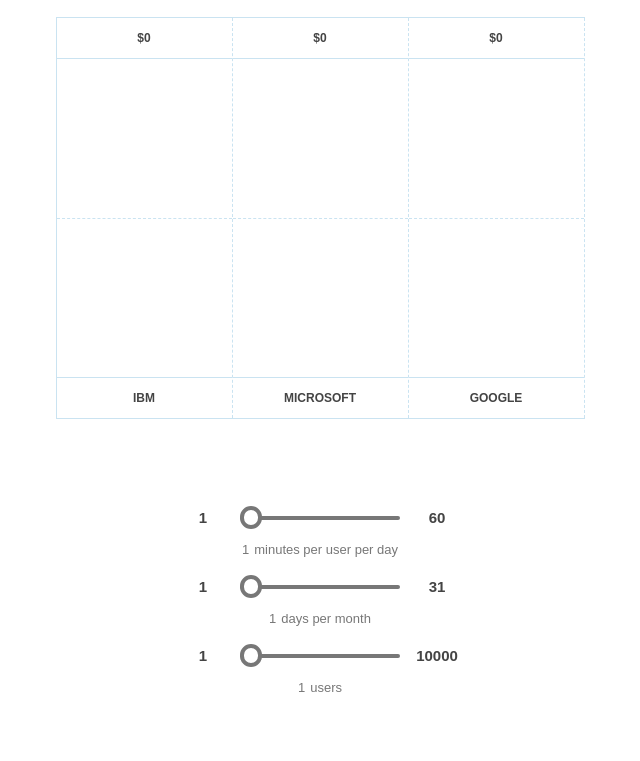
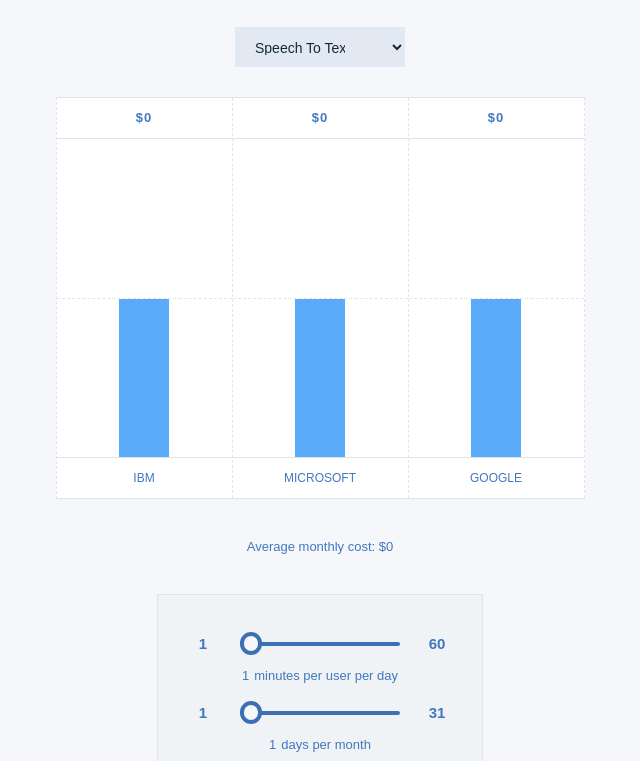
Before and after one commit to antonmc/comparison, a website: page public/index.html in a window 1280 px wide. Shown: the part 103-864 px from the top of the page, without its empty margins (320-960 px from the left). Drawn offline with Linux system fonts and the light colour scheme.

Commit message:
cleaning up the style

```diff
--- a/public/comparison.js
+++ b/public/comparison.js
@@ -129,6 +129,10 @@
   var mysavingdiv = document.getElementById(company + 'saving');
   var myexcessdiv = document.getElementById(company + 'excess');
 
+  if(average === mycost){
+      myamountdiv.style.height = '100%';
+  }else{
+
   if (mycost > average) {
 
     var amount = 100 / average * mycost;
@@ -137,13 +141,16 @@
     myamountdiv.style.height = '100%';
     mysavingdiv.style.height =0;
     myexcessdiv.style.height = amount + '%';
+    myexcessdiv.title = amount + '%';
   } else {
     var amount = 100 / average * mycost;
     amount = amount.toFixed(0);
     myamountdiv.style.height = amount + '%';
     mysavingdiv.style.height = 100 - amount + '%';
+    mysavingdiv.title = 100 - amount + '%';
     myexcessdiv.style.height = 0;
   }
+}
 }
 
 function reset() {
@@ -200,6 +207,11 @@
 
   var average = (ibmDollars + msDollars + googleDollars) / 3;
 
+var a = document.getElementById('average');
+
+a.innerHTML = 'Average cost: $' + average.toFixed(2);
+
+
   // var ibmamount = document.getElementById('ibmamount');
   // var msamount = document.getElementById('ibmamount');
   // var googleamount = document.getElementById('ibmamount');
--- a/public/index.html
+++ b/public/index.html
@@ -15,7 +15,7 @@
     <div class="site-header-inner">
       <div class="logoholder">
         <div class="title">
-          SERVICE COST COMPARISON
+          MONTHLY SERVICE COST COMPARISON
         </div>
       </div>
       <div class="site-links"></div>
@@ -40,7 +40,7 @@
             </div>
             <div class="south">
               <div id="ibmsaving" class="saving" style="height:0%;"></div>
-              <div id="ibmamount" class="amount" style="height:0%;"></div>
+              <div id="ibmamount" class="amount" style="height:100%;"></div>
             </div>
             <div class="company">IBM</div>
           </div>
@@ -52,7 +52,7 @@
             </div>
             <div class="south">
               <div id="mssaving" class="saving" style="height:0;"></div>
-              <div id="msamount" class="amount" style="height:0;"></div>
+              <div id="msamount" class="amount" style="height:100%;"></div>
             </div>
             <div class="company">MICROSOFT</div>
           </div>
@@ -71,11 +71,13 @@
             </div>
             <div class="south">
               <div id="googlesaving" class="saving" style="height:0;"></div>
-              <div id="googleamount" class="amount" style="height:0;"></div>
+              <div id="googleamount" class="amount" style="height:100%;"></div>
             </div>
             <div class="company">GOOGLE</div>
           </div>
         </div>
+
+        <label id="average" class="average">Average monthly cost: $0</label>
 
         <div class="control">
 
--- a/public/stylesheets/style.css
+++ b/public/stylesheets/style.css
@@ -4,13 +4,13 @@
   height: 100%;
   margin: 0 auto;
   font-family: sans-serif;
-  color: #333;
   font-size: 16px;
-  color: #444;
+  color: #5a6872;
+  background: #f5f7fa;
 }
 
 .title {
-  font-weight: bold;
+  font-weight: normal;
 }
 
 .site-header {
@@ -21,7 +21,7 @@
   flex-direction: row;
   -ms-flex-pack: center;
   justify-content: center;
-  min-height: 70px;
+  min-height: 100px;
 }
 
 .site-header-inner {
@@ -29,7 +29,6 @@
   flex-grow: 1;
   display: -ms-flexbox;
   display: flex;
-  height: 70px;
   margin-left: 20px;
   margin-right: 20px;
   -ms-flex-direction: row;
@@ -61,9 +60,13 @@
 .control {
   display: flex;
   flex-direction: column;
-  /*width: 280px;*/
+  /* width: 280px; */
   padding: 10px;
-  margin: 80px;
+  margin: 40px;
+  background-color: #F0F3F6;
+  color: #152935;
+  border: 1px solid #dfe6eb;
+  padding-top: 40px;
 }
 
 .control-row {
@@ -86,16 +89,18 @@
 .control-label {
   height: 30px;
   font-size: 13px;
-  color: #777777;
+  color: #4178be;
 }
 
 .chart {
-  /*width: 700px;*/
+  /* width: 700px; */
   height: 400px;
-  border: 1px solid #cae3f1;
+  border: 1px solid #dfe6eb;
+  border-left: 1px dashed #dfe6eb;
   display: flex;
   flex-direction: row;
-  font-size: 12px;
+  font-size: 13px;
+  background: white;
   border-right: none;
 }
 
@@ -103,20 +108,21 @@
   width: 150px;
   height: 20px;
   justify-content: flex-end;
-  border: 1px solid #cae3f1;
+  border: 1px solid #dfe6eb;
 }
 
 .service-input {
-  width: 150px;
+  width: 170px;
   height: 20px;
-  justify-content: flex-end;
-  border: 1px solid #cae3f1;
-  margin: 30px;
-  margin-top: 0;
+  border: 1px solid #dfe6eb;
   border: none;
   font-size: 14px;
-  color: #444;
-  font-weight: bold;
+  color: #152935;
+  background: rgba(61, 112, 178, 0.1);
+  padding: .75rem 2.75rem .75rem 1rem;
+  height: 2.5rem;
+  margin: 30px;
+  border-radius: 0;
 }
 
 .slider {
@@ -127,7 +133,7 @@
   height: 0.25rem;
   outline: none;
   border-radius: 0.25rem;
-  background: #777777;
+  background: #3d70b2;
 }
 
 .slider::-webkit-slider-thumb {
@@ -135,8 +141,8 @@
   appearance: none;
   width: 1.4rem;
   height: 1.4rem;
-  background-color: #fff;
-  border: 0.25rem solid #777777;
+  background-color: #f5f7fa;
+  border: 0.25rem solid #3d70b2;
   border-radius: 1rem;
   cursor: pointer;
 }
@@ -144,13 +150,20 @@
 .value {
   width: 70px;
   text-align: center;
-  color: #444;
+  color: #4178be;
   font-size: 15px;
   font-weight: bold;
 }
 
 
 /* - - - - - */
+
+.average {
+  color: #4178be;
+  margin-top: 40px;
+  margin-bottom: 0;
+  font-size: 13px;
+}
 
 .entry {
   width: 175px;
@@ -160,7 +173,7 @@
   justify-content: center;
   align-items: center;
   align-content: center;
-  border-right: 1px dashed #cae3f1;
+  border-right: 1px dashed #dfe6eb;
 }
 
 .cost {
@@ -170,9 +183,12 @@
   align-items: center;
   justify-content: center;
   align-content: center;
-  border-bottom: 1px solid #cae3f1;
+  border-bottom: 1px solid #dfe6eb;
   width: 100%;
   font-weight: bold;
+  font-size: 13px;
+  letter-spacing: 1px;
+  color: rgb(65, 120, 190);
 }
 
 .count {
@@ -186,14 +202,16 @@
   align-items: center;
   justify-content: center;
   align-content: center;
-  border-top: 1px solid #cae3f1;
+  border-top: 1px solid #dfe6eb;
   width: 100%;
-  font-weight: bold;
+  /*font-weight: bold;*/
+  color: rgb(65, 120, 190);
+  font-size: 12px;
 }
 
 .north {
   height: 200px;
-  border-bottom: 1px dashed #cae3f1;
+  border-bottom: 1px dashed #dfe6eb;
   width: 100%;
   display: flex;
   flex-direction: column;
@@ -214,16 +232,16 @@
 .saving {
   width: 50px;
   height: 10%;
-  background: #a3d35b;
+  background: #efc100;
 }
 
 .amount {
   width: 50px;
   height: 90%;
-  background: #5ba3d3;
+  background: #5aaafa;
 }
 
 .excess {
   width: 50px;
-  background: #d35ba3;
+  background: #e71d32;
 }
```
